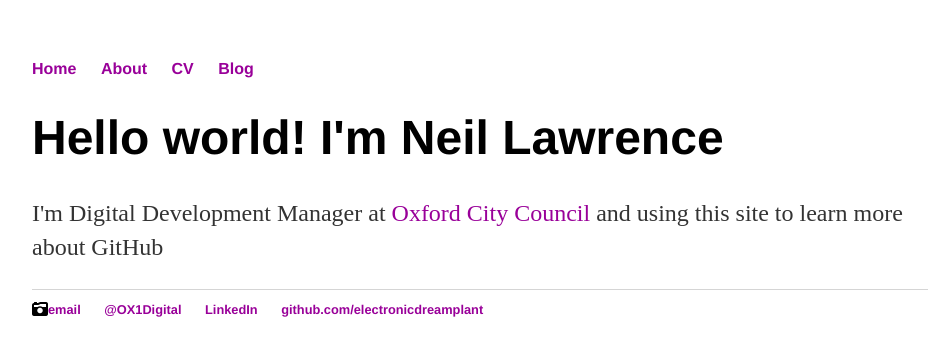
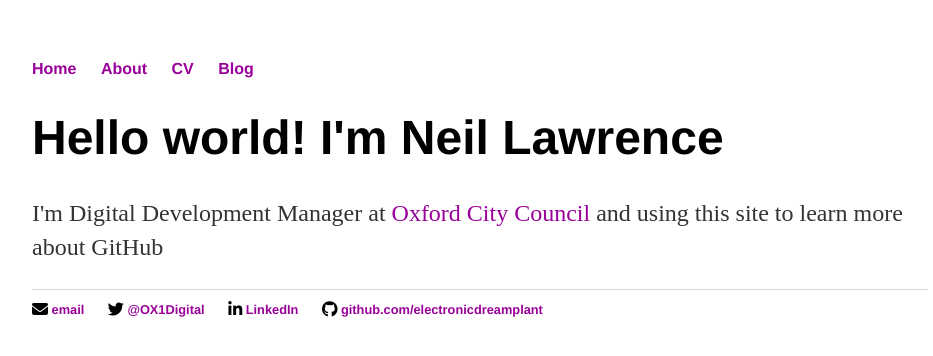
Before and after one commit to electronicdreamplant/electronicdreamplant.github.io, a Jekyll site: the page built from index.html, in a window 1280 px wide. Shown: the top 356 px of the page, without its empty margins (160-1093 px from the left). Built offline with Jekyll 4.4.1, drawn with Linux system fonts in a browser that asks for light colours; nearby versions of some CDN libraries.

Commit message:
Update default.html
Adding font awesome icons to footer

```diff
--- a/_layouts/default.html
+++ b/_layouts/default.html
@@ -23,10 +23,10 @@
 			</div><!-- /.container -->
 			<footer>
 	    		<ul>
-	        		<li><i class="fa fa-camera-retro fa-lg"></i><a href="mailto:neillawrencephotography@gmail.com">email</a></li>
-	        		<li><a href="https://twitter.com/Ox1Digital">@OX1Digital</a></li>
-	        		<li><a href="https://www.linkedin.com/in/neil-lawrence-3ba71a12">LinkedIn</a></li>
-	        		<li><a href="https://github.com/electronicdreamplant">github.com/electronicdreamplant</a></li>
+	        		<li><i class="fa fa-envelope fa-lg"></i><a href="mailto:neillawrencephotography@gmail.com"> email</a></li>
+	        		<li><i class="fa fa-twitter fa-lg"></i><a href="https://twitter.com/Ox1Digital"> @OX1Digital</a></li>
+	        		<li><i class="fa fa-linkedin fa-lg"></i><a href="https://www.linkedin.com/in/neil-lawrence-3ba71a12"> LinkedIn</a></li>
+	        		<li><i class="fa fa-github fa-lg"></i><a href="https://github.com/electronicdreamplant"> github.com/electronicdreamplant</a></li>
 				</ul>
 			</footer>
 		</body>
```
